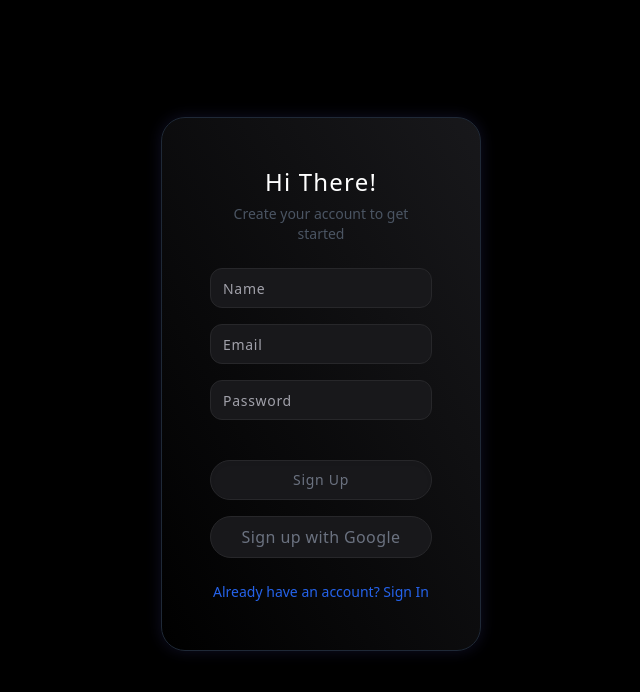
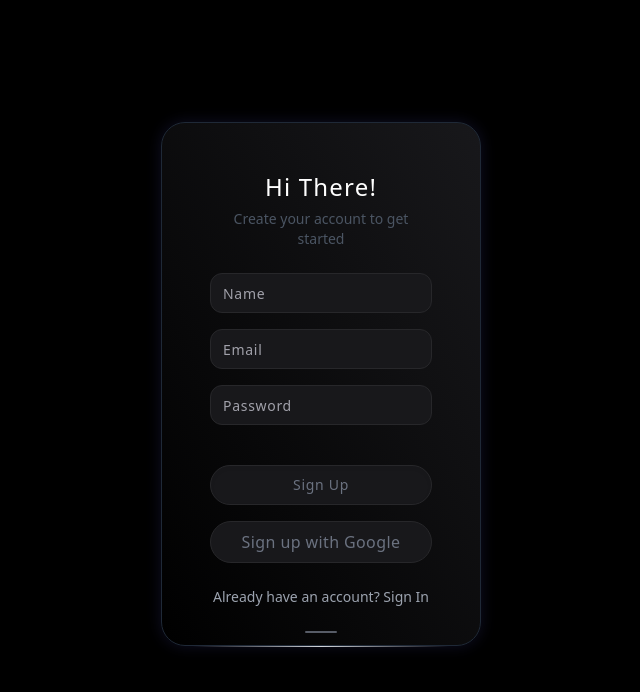
Before and after one commit to abhilashtengli/FeedWise, a Next.js app: page /signin in a window 1280 px wide. Shown: the top 692 px of the page, without its empty margins (319-959 px from the left). Built offline with nearby package versions, Linux system fonts and the light colour scheme.

Commit message:
Sign up page UI done.

```diff
--- a/app/(ui)/signin/page.tsx
+++ b/app/(ui)/signin/page.tsx
@@ -69,7 +69,7 @@ const Signup = () => {
   return (
     <>
       <div className="flex justify-center items-center min-h-screen ">
-        <Card className=" relative w-full max-w-xs border rounded-3xl py-8 shadow-glow mb-8 bg-black/50  border-gray-800 backdrop-blur-lg shadow-xl p-6 text-white bg-gradient-to-tr from-black to-zinc-900">
+        <Card className="relative w-full max-w-xs border rounded-3xl py-8 shadow-glow mb-8 bg-black/50  border-gray-800 backdrop-blur-lg shadow-xl p-6 text-white bg-gradient-to-tr from-black to-zinc-900">
           <div className=""></div>
           <CardHeader>
             <CardTitle className="text-2xl font-medium text-center tracking-wider">
@@ -146,11 +146,17 @@ const Signup = () => {
           <CardFooter className="flex flex-col items-center space-y-4">
             <Link
               href="/signin"
-              className="text-sm text-blue-600 hover:underline hover:text-gray-200"
+              className="text-sm text-gray-400 hover:underline hover:text-gray-200"
             >
               Already have an account? Sign In
             </Link>
           </CardFooter>
+          <div className="w-full flex justify-center -mb-3">
+            <div className="w-8 h-[2px] bg-gray-500 rounded-full opacity-80"></div>
+          </div>
+          <div className="flex justify-center items-center">
+            <div className="absolute  h-[1.5px] w-[16rem] -bottom-0.5  bg-gradient-to-r from-transparent via-gray-300 to-transparent"></div>
+          </div>
         </Card>
       </div>
     </>
```
Lines whose indentation alone changed are shown as unchanged.
